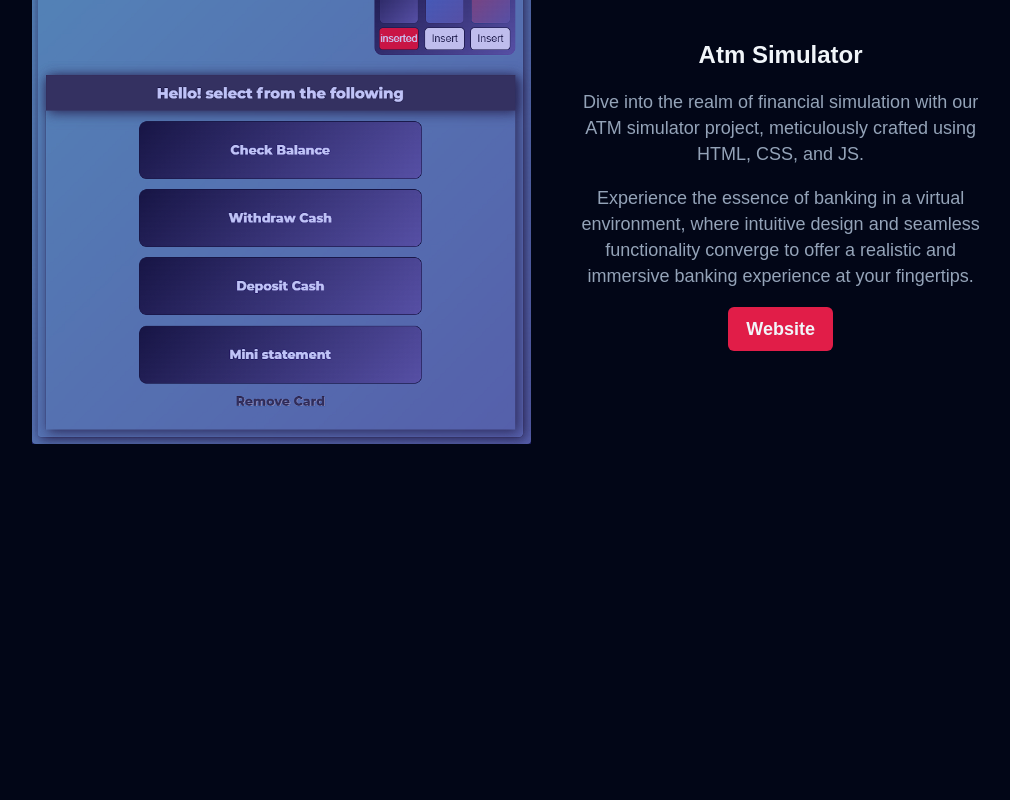
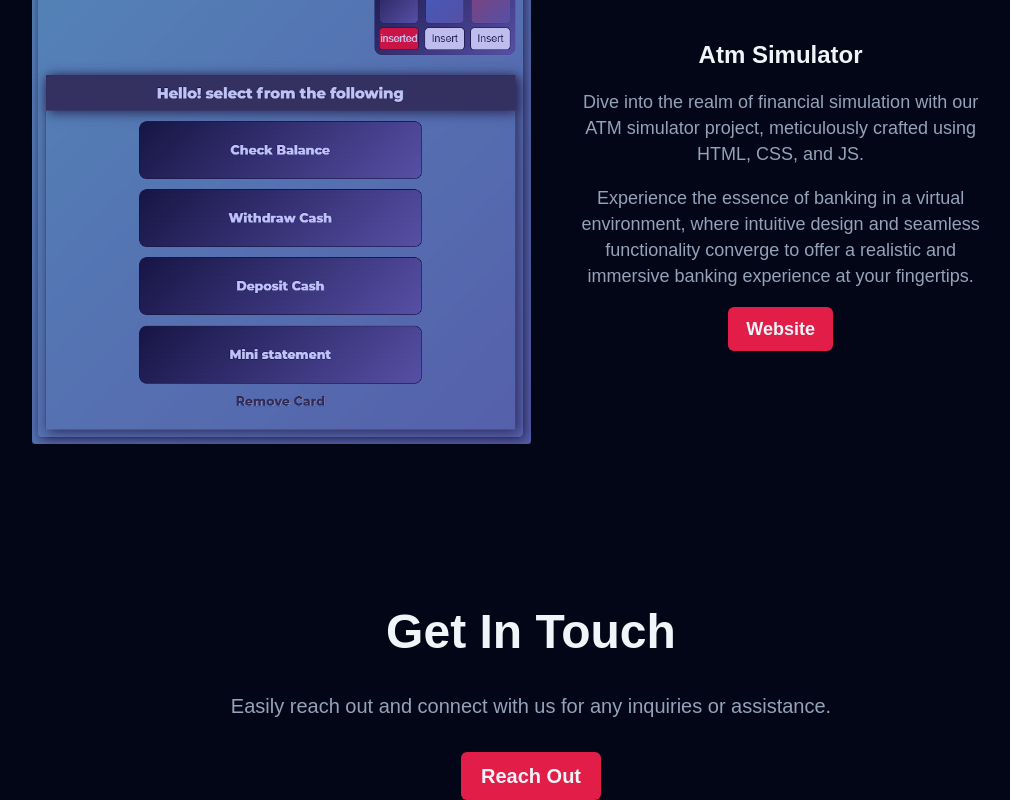
Before and after one commit to abhishekkumarchaudhary1/portfolioSite, a website built with Vite: page index.html in a window 1280 px wide. Shown: the part 4088-4888 px from the top of the page, without its empty margins (109-1119 px from the left). Before the commit the page ends 4532 px from the top, so only its background shows below. Built offline with nearby package versions, Linux system fonts and the light colour scheme; a web font is replaced by a local one.

Commit message:
completing the design part for the contact section

```diff
--- a/index.html
+++ b/index.html
@@ -173,7 +173,11 @@
 
 
       </section>
-      <!-- <section></section> -->
+      <section class="contact container section">
+        <h2 class="contact__title">Get in touch</h2>
+        <p class="contact__description">Easily reach out and connect with us for any inquiries or assistance.</p>
+        <a class="contact__btn btn" href="mailto:abhishek.chaudhary33@gmail.com" target="_blank">Reach Out</a>
+      </section>
     </main>
     <!-- <footer></footer> -->
     <script type="module" src="./src/main.js"></script>
--- a/src/main.js
+++ b/src/main.js
@@ -5,6 +5,7 @@ import '../styles/components/hero.css'
 import '../styles/components/about.css'
 import '../styles/components/featured.css'
 import '../styles/components/work.css'
+import '../styles/components/contact.css'
 
 
 import '../styles/utils.css'
--- /dev/null
+++ b/styles/components/contact.css
@@ -0,0 +1,83 @@
+.contact{
+    display: flex;
+    flex-direction: column;
+    justify-content: center;
+    align-items: center;
+    text-align: center;
+    gap: 1rem;
+}
+.contact__title{
+    font-size: var(--size-2xl);
+    color: var(--clr-light);
+    text-transform: capitalize;
+}
+.contact__description{
+    font-size: var(--size-sm);
+    color: var(--clr-slate400);
+    max-width: 60ch;
+}
+.contact__btn{
+    font-size: var(--size-sm);
+}
+
+
+
+/* xs */
+@media(min-width:475px){
+    .contact{
+        gap: 1.5rem;
+    }
+    .contact__title{
+        font-size: var(--size-3xl);
+    }
+    .contact__description{
+        font-size: var(--size-base);
+    }
+    .contact__btn{
+        font-size: var(--size-base);
+    }
+}
+
+/* sm */
+/* @media(min-width:640px){
+
+} */
+
+/* md */
+/* @media(min-width:768px){
+
+} */
+
+/* lg */
+@media(min-width:1024px){
+    .contact__title{
+        font-size: var(--size-4xl);
+    }
+    .contact__description{
+        font-size: var(--size-lg);
+    }
+    .contact__btn{
+        font-size: var(--size-lg);
+    }
+}
+
+/* xl */
+@media(min-width:1280px){
+    .contact{
+        gap: 2rem;
+    }
+    .contact__title{
+        font-size: var(--size-5xl);
+    }
+    .contact__description{
+        font-size: var(--size-xl);
+    }
+    .contact__btn{
+        font-size: var(--size-xl);
+    }
+}
+
+/* 2xl */
+/* @media(min-width:1536px){
+
+} */
```
